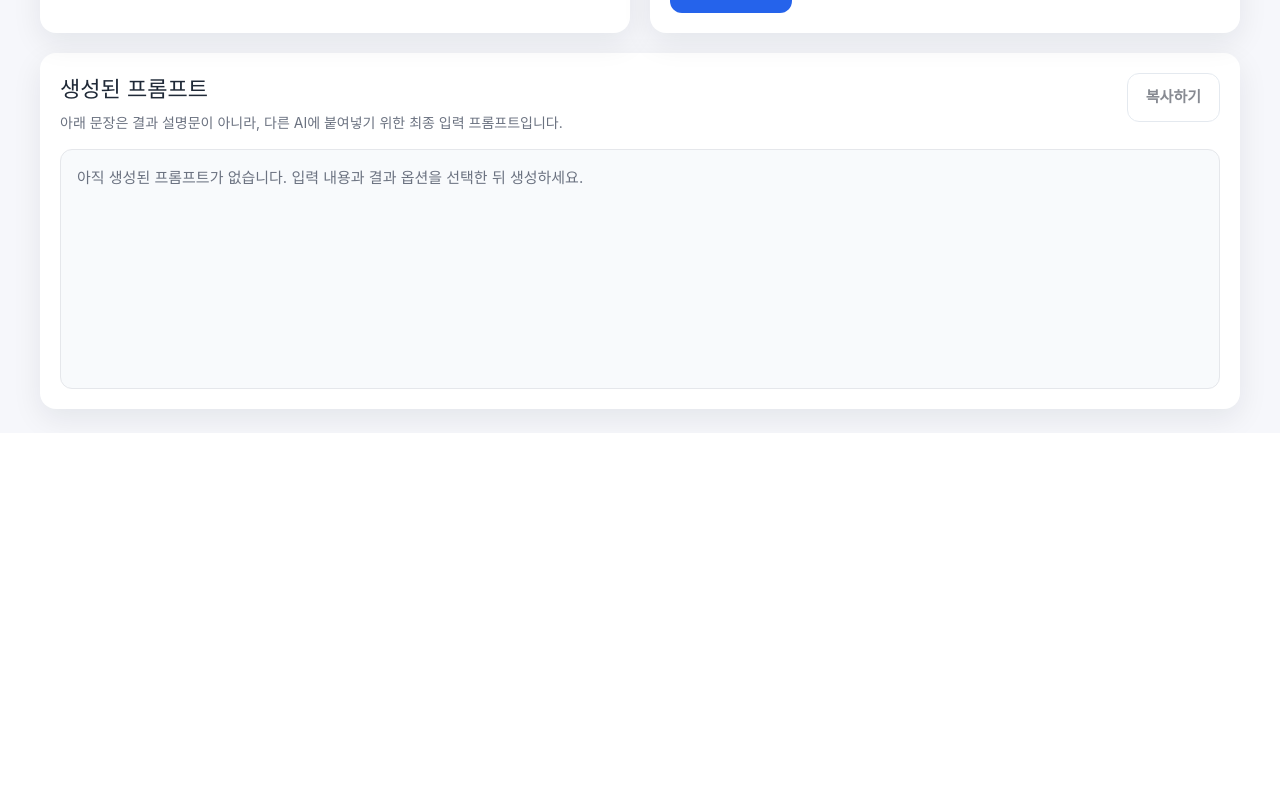
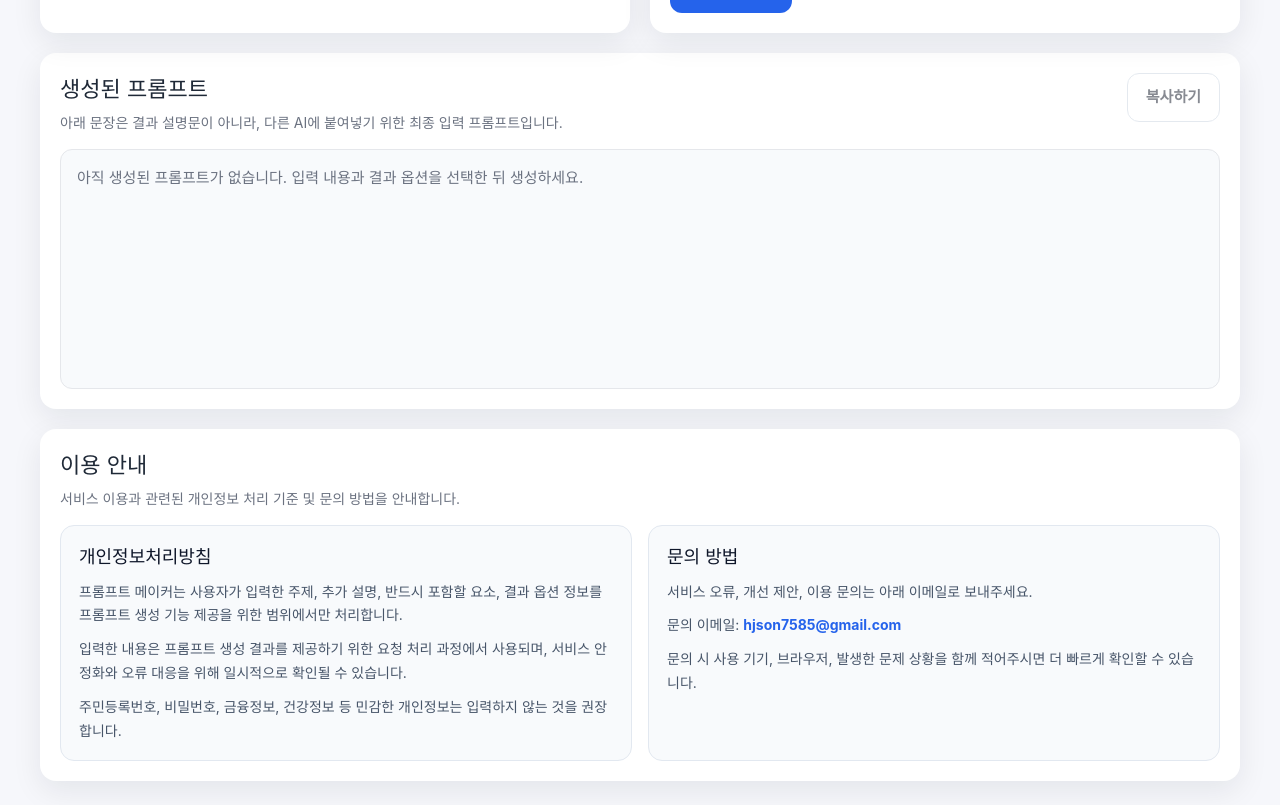
Before and after one commit to guswoths/prompt-maker, a React (Vite) app: page / in a window 1280 px wide. Shown: the part 900-1705 px from the top of the page. Before the commit the page ends 1333 px from the top, so only its background shows below. Built offline with nearby package versions, Linux system fonts and the light colour scheme.

Commit message:
Add privacy policy and contact section

```diff
--- a/src/App.jsx
+++ b/src/App.jsx
@@ -1015,6 +1015,50 @@ function App() {
                   아직 생성된 프롬프트가 없습니다. 입력 내용과 결과 옵션을 선택한 뒤 생성하세요.
                 </p>
               )}
+            </div>
+          </section>
+
+          <section style={{ ...styles.card, marginTop: "20px" }}>
+            <div style={styles.sectionHeader}>
+              <h2 style={styles.sectionTitle}>이용 안내</h2>
+              <p style={styles.sectionHint}>
+                서비스 이용과 관련된 개인정보 처리 기준 및 문의 방법을 안내합니다.
+              </p>
+            </div>
+
+            <div style={styles.infoGrid}>
+              <article style={styles.infoCard}>
+                <h3 style={styles.infoTitle}>개인정보처리방침</h3>
+                <p style={styles.infoText}>
+                  프롬프트 메이커는 사용자가 입력한 주제, 추가 설명, 반드시 포함할 요소,
+                  결과 옵션 정보를 프롬프트 생성 기능 제공을 위한 범위에서만 처리합니다.
+                </p>
+                <p style={styles.infoText}>
+                  입력한 내용은 프롬프트 생성 결과를 제공하기 위한 요청 처리 과정에서 사용되며,
+                  서비스 안정화와 오류 대응을 위해 일시적으로 확인될 수 있습니다.
+                </p>
+                <p style={styles.infoText}>
+                  주민등록번호, 비밀번호, 금융정보, 건강정보 등 민감한 개인정보는 입력하지
+                  않는 것을 권장합니다.
+                </p>
+              </article>
+
+              <article style={styles.infoCard}>
+                <h3 style={styles.infoTitle}>문의 방법</h3>
+                <p style={styles.infoText}>
+                  서비스 오류, 개선 제안, 이용 문의는 아래 이메일로 보내주세요.
+                </p>
+                <p style={styles.infoText}>
+                  문의 이메일:{" "}
+                  <a href="mailto:hjson7585@gmail.com" style={styles.infoLink}>
+                    hjson7585@gmail.com
+                  </a>
+                </p>
+                <p style={styles.infoText}>
+                  문의 시 사용 기기, 브라우저, 발생한 문제 상황을 함께 적어주시면 더 빠르게
+                  확인할 수 있습니다.
+                </p>
+              </article>
             </div>
           </section>
         </div>
@@ -1530,6 +1574,37 @@ const getStyles = (isMobile) => ({
     color: "#dc2626",
     fontSize: "14px"
   },
+  infoGrid: {
+    display: "grid",
+    gridTemplateColumns: isMobile ? "1fr" : "1fr 1fr",
+    gap: "16px"
+  },
+  infoCard: {
+    background: "#f8fafc",
+    border: "1px solid #e2e8f0",
+    borderRadius: "14px",
+    padding: "18px"
+  },
+  infoTitle: {
+    margin: 0,
+    marginBottom: "10px",
+    fontSize: "18px",
+    lineHeight: 1.4,
+    color: "#0f172a"
+  },
+  infoText: {
+    margin: 0,
+    marginTop: "10px",
+    fontSize: "14px",
+    lineHeight: 1.7,
+    color: "#475569"
+  },
+  infoLink: {
+    color: "#2563eb",
+    fontWeight: 700,
+    textDecoration: "none",
+    wordBreak: "break-all"
+  },
   modalOverlay: {
     position: "fixed",
     inset: 0,
```
